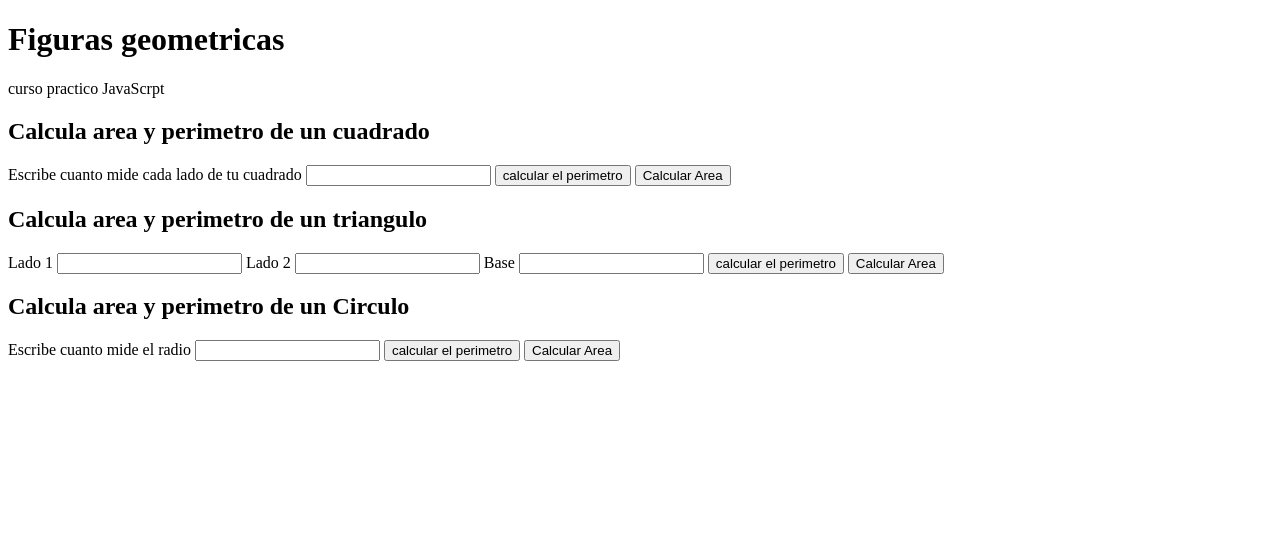
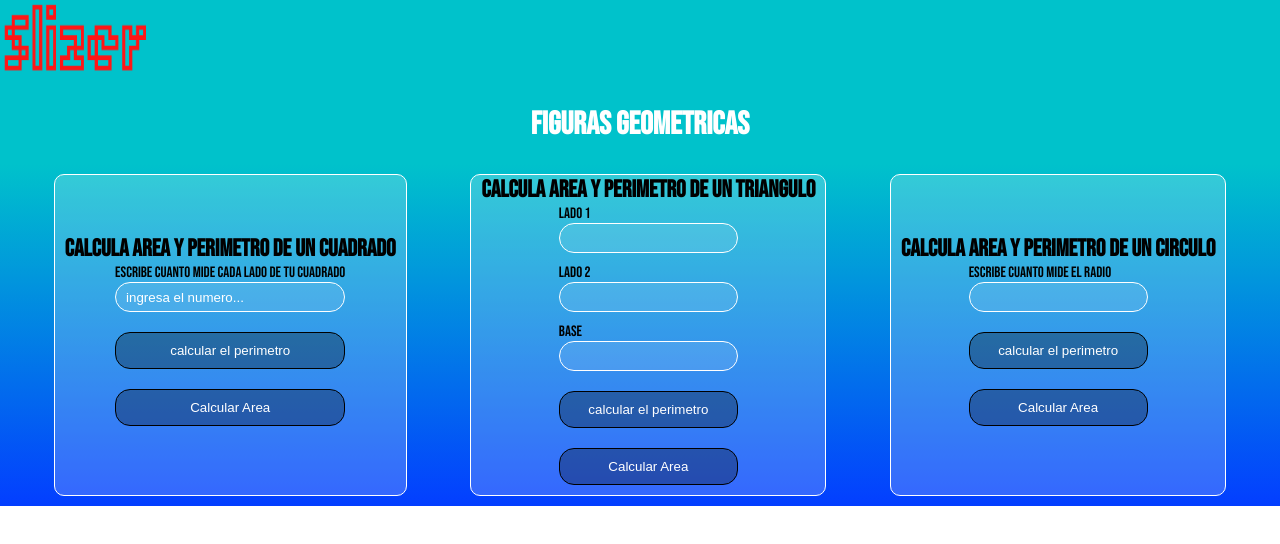
Before and after one commit to slizer98/javascript, a plain HTML site: page calcFiguras.html in a window 1280 px wide. Drawn offline with Linux system fonts and the light colour scheme.

Commit message:
se añadieron algunas partes graficas de la pagina

```diff
--- /dev/null
+++ b/calcFiguras.css
@@ -0,0 +1,73 @@
+*{
+    margin: 0px;
+    padding: 0px;
+    box-sizing: border-box;
+}
+body{
+    font-family: 'Bebas Neue', cursive;
+}
+
+.header{
+    width: 100%;
+    height: 100hv;
+    background-color: #00c2cb;
+    overflow: hidden;
+
+}
+.header img{
+    width: 150px;
+    height: 80px;
+}
+.title{
+    background-color: #00c2cb;
+    text-align: center;
+    color: #fff;
+    padding: 20px 0;
+}
+.container{
+    background: linear-gradient(to top,#033eff, #00c2cb );
+    display: flex;
+    justify-content: space-evenly;
+}
+
+.container__figuras{
+    display: flex;
+    flex-direction: column;
+    justify-content: center;
+    align-items: center;
+    padding: 0px 10px;
+    background-color: rgb(255, 255, 255, 0.2);
+    border-radius: 10px;
+    margin: 10px;
+    border: 1px solid #fff;
+
+}
+.container__figuras--form{
+    display: flex;
+    flex-direction: column;
+}
+.container__figuras--form label{
+    font-size: 15px;
+}
+.input{
+    border-radius: 15px;
+    margin-bottom: 10px;
+    height: 30px;
+    background-color: rgb(255, 255, 255, 0.1);
+    border: 1px solid #fff;
+}
+
+.input::placeholder{
+    color: #fff;
+    font-size: 1em;
+    padding-left: 10px;
+}
+.button{
+    border-radius: 15px;
+    color: #fff;
+    padding: 10px 0px;
+    margin-top: 10px ;
+    margin-bottom: 10px;
+    background-color: rgb(0, 0, 0, 0.3);
+    border: 1px solid black;
+}
--- a/calcFiguras.html
+++ b/calcFiguras.html
@@ -4,46 +4,51 @@
     <meta charset="UTF-8">
     <meta http-equiv="X-UA-Compatible" content="IE=edge">
     <meta name="viewport" content="width=device-width, initial-scale=1.0">
+    <link rel="stylesheet" href="/javascript/calcFiguras.css">
+    <link href="https://fonts.googleapis.com/css2?family=Bebas+Neue&display=swap" rel="stylesheet">
+
     <title>Figuras geometricas</title>
 </head>
 <body>
-    <header>
-        <h1>Figuras geometricas</h1>
-        <p>curso practico JavaScrpt</p>
+    <header class="header">
+        <img src="/javascript/img/logo.png" alt="">
     </header>
+    <h1 class="title">Figuras geometricas</h1>
+    <main class="container">
 
-    <section>
+        <section class="container__figuras">
             <h2>Calcula area y perimetro de un cuadrado</h2>
-        <form>
+            <form class="container__figuras--form">
                 <label for="inputCuadrado">Escribe cuanto mide cada lado de tu cuadrado </label>
-            <input id="inputCuadrado" type="number" name="">
-            <button type="button" onclick="calcularPerimetroCuadrado()"> calcular el perimetro</button>
-            <button type="button" onclick="calcularAreaCuadrado()">Calcular Area</button>
+                <input class="input" id="inputCuadrado" type="number" name="" placeholder="ingresa el numero...">
+                <button class="button" type="button" onclick="calcularPerimetroCuadrado()"> calcular el perimetro</button>
+                <button class="button" type="button" onclick="calcularAreaCuadrado()">Calcular Area</button>
             </form>
         </section>
-    <section>
+        <section class="container__figuras">
             <h2>Calcula area y perimetro de un triangulo</h2>
-        <form>
+            <form class="container__figuras--form">
                 <label for="inputTrianguloL1">Lado 1 </label>
-            <input id="inputTrianguloL1" type="number" name="">
+                <input class="input" id="inputTrianguloL1" type="number" name="">
                 <label for="inputTrianguloL2">Lado 2 </label>
-            <input id="inputTrianguloL2" type="number" name="">
+                <input class="input" id="inputTrianguloL2" type="number" name="">
                 <label for="inputTrianguloB">Base</label>
-            <input id="inputTrianguloB" type="number" name="">
-            <button type="button" onclick="calcularPerimetroTriangulo()"> calcular el perimetro</button>
-            <button type="button" onclick="calcularAreaTriangulo()">Calcular Area</button>
+                <input class="input" id="inputTrianguloB" type="number" name="">
+                <button class="button" type="button" onclick="calcularPerimetroTriangulo()"> calcular el perimetro</button>
+                <button class="button" type="button" onclick="calcularAreaTriangulo()">Calcular Area</button>
             </form>
         </section>
 
-    <section>
+        <section class="container__figuras">
             <h2>Calcula area y perimetro de un Circulo</h2>
-        <form>
+            <form class="container__figuras--form">
                 <label for="inputCirculo">Escribe cuanto mide el radio</label>
-            <input id="inputCirculo" type="number" name="">
-            <button type="button" onclick="calcularPerimetroCirculo()"> calcular el perimetro</button>
-            <button type="button" onclick="calcularAreaCirculo()">Calcular Area</button>
+                <input class="input" id="inputCirculo" type="number" name="">
+                <button  class="button type="button" onclick="calcularPerimetroCirculo()"> calcular el perimetro</button>
+                <button class="button type="button" onclick="calcularAreaCirculo()">Calcular Area</button>
             </form>
         </section>
+    </main>
     <script src="./calcFiguras.js"></script>
 </body>
 </html>
--- /dev/null
+++ b/styles.css
@@ -0,0 +1,250 @@
+*{
+    margin: 0px;
+    padding: 0px;
+    box-sizing: border-box;
+}
+body{
+    font-family: 'Bebas Neue', cursive;
+}
+
+.header{
+    width: 100%;
+    height: 100hv;
+    background-color: #00c2cb;
+    overflow: hidden;
+
+}
+.header__nav{
+    /* width: 90%; */
+    display: flex;
+    justify-content: space-between;
+    align-items: center;
+    padding: 30px;
+}
+.header__menu{
+    width: 20%;
+    font-size: 20px;
+    display: flex;
+    justify-content: space-around;
+}
+.header__menu a{
+    text-decoration: none;
+    color: #fff;
+}
+.header__menu a:hover{
+    font-size: 30px;
+    margin: 0 10px ;
+}
+.header__nav--img img{
+    width: 150px;
+    height: 80px;
+}
+
+.container{
+    background: linear-gradient(to top,#033eff, #00c2cb );
+    width: 100%;
+    /* max-width: 400px; */
+    height: 100%;
+}
+.container__media{
+    padding: 30px;
+    display: flex;
+    justify-content: space-between;
+    align-items: center;
+}
+.container__media h3{
+    color: #fff;
+    font-size: 3em;
+    animation: titulo1 2.5s linear infinite ;
+}
+.container__media h2{
+    padding-left: 1.8em;
+    color: #fff;
+    font-size: 3.3em;
+    animation: titulo1 3s linear infinite ;
+}
+.container__media h1{
+    padding-left: 4.5em;
+    color: #fff;
+    font-size: 3.6em;
+    animation: titulo1 3.5s linear infinite ;
+}
+
+.container__media img{
+    width: 400px;
+    height: 300px;
+    display: block;
+}
+
+.container__media--img{
+    animation: movimiento 2.5s linear infinite;
+
+}
+.container__talleres{
+    display: flex;
+    flex-direction: column;
+    justify-content: center;
+    align-items: center;
+    margin-top: 5em;
+
+}
+.container__talleres h2{
+    color: #fff;
+    font-size: 2em;
+    margin-bottom: 0px;
+    padding-bottom: 0px;
+}
+.container__talleres--nav{
+    width: 400px;
+    display: flex;
+    justify-content: center;
+    align-items: center;
+    /* border: 2px solid white;
+    background-color: rgb(255, 255, 255, 0.2); */
+    padding: 30px 38px 20px;
+    min-height: 500px;
+}
+.container__talleres--nav a{
+    text-decoration: none;
+    display: flex;
+    color: #fff;
+    font-size: 25px;
+    border: 4px solid white;
+    border-radius: 50px;
+    padding: 10px 0;
+    margin-top: 20px;
+    background-color:rgb(255, 255, 255, 0.3);
+}
+
+/* burbujas */
+.burbuja{
+    border-radius: 50%;
+    background: #fff;
+    opacity: .3;
+
+    position: absolute;
+    bottom: -150;
+
+    animation: burbujas 3s linear infinite ;
+}
+
+.burbuja:nth-child(1){
+    width: 80px;
+    height: 80px;
+    left: 5%;
+    animation-duration: 3s;
+    animation-delay: 3s;
+}
+
+.burbuja:nth-child(2){
+    width: 100px;
+    height: 100px;
+    left: 35%;
+    animation-duration: 3s;
+    animation-delay: 5s;
+}
+
+.burbuja:nth-child(3){
+    width: 20px;
+    height: 20px;
+    left: 15%;
+    animation-duration: 1.5s;
+    animation-delay: 7s;
+}
+
+.burbuja:nth-child(4){
+    width: 50px;
+    height: 50px;
+    left: 90%;
+    animation-duration: 6s;
+    animation-delay: 3s;
+}
+
+.burbuja:nth-child(5){
+    width: 70px;
+    height: 70px;
+    left: 65%;
+    animation-duration: 3s;
+    animation-delay: 1s;
+}
+
+.burbuja:nth-child(6){
+    width: 20px;
+    height: 20px;
+    left: 50%;
+    animation-duration: 4s;
+    animation-delay: 5s;
+}
+
+.burbuja:nth-child(7){
+    width: 20px;
+    height: 20px;
+    left: 50%;
+    animation-duration: 4s;
+    animation-delay: 5s;
+}
+
+.burbuja:nth-child(8){
+    width: 100;
+    height: 100px;
+    left: 52%;
+    animation-duration: 5s;
+    animation-delay: 5s;
+}
+
+.burbuja:nth-child(9){
+    width: 65px;
+    height: 65px;
+    left: 51%;
+    animation-duration: 3s;
+    animation-delay: 2s;
+}
+
+.burbuja:nth-child(10){
+    width: 40px;
+    height: 40px;
+    left: 35%;
+    animation-duration: 3s;
+    animation-delay: 4s;
+}
+
+
+@keyframes burbujas{
+    0%{
+        bottom: 0;
+        opacity: 0;
+    }
+    30%{
+        transform: translateX(30px);
+    }
+    50%{
+        opacity: .4;
+    }
+    100%{
+        bottom: 100vh;
+        opacity: 0;
+    }
+}
+@keyframes titulo1{
+    0%{
+        transform: translateX(0);
+    }
+    50%{
+        transform: translateX(30px);
+    }
+    100%{
+        transform: translateX(0);
+    }
+}
+
+@keyframes movimiento{
+    0%{
+        transform: translateY(0);
+    }
+    50%{
+        transform: translateY(30px);
+    }
+    100%{
+        transform: translateY(0);
+    }
+}
```
Also changed, not shown: index.html (+67 -17 lines), img/fig.png (added), img/logo.png (added). Lines whose indentation alone changed are shown as unchanged.
